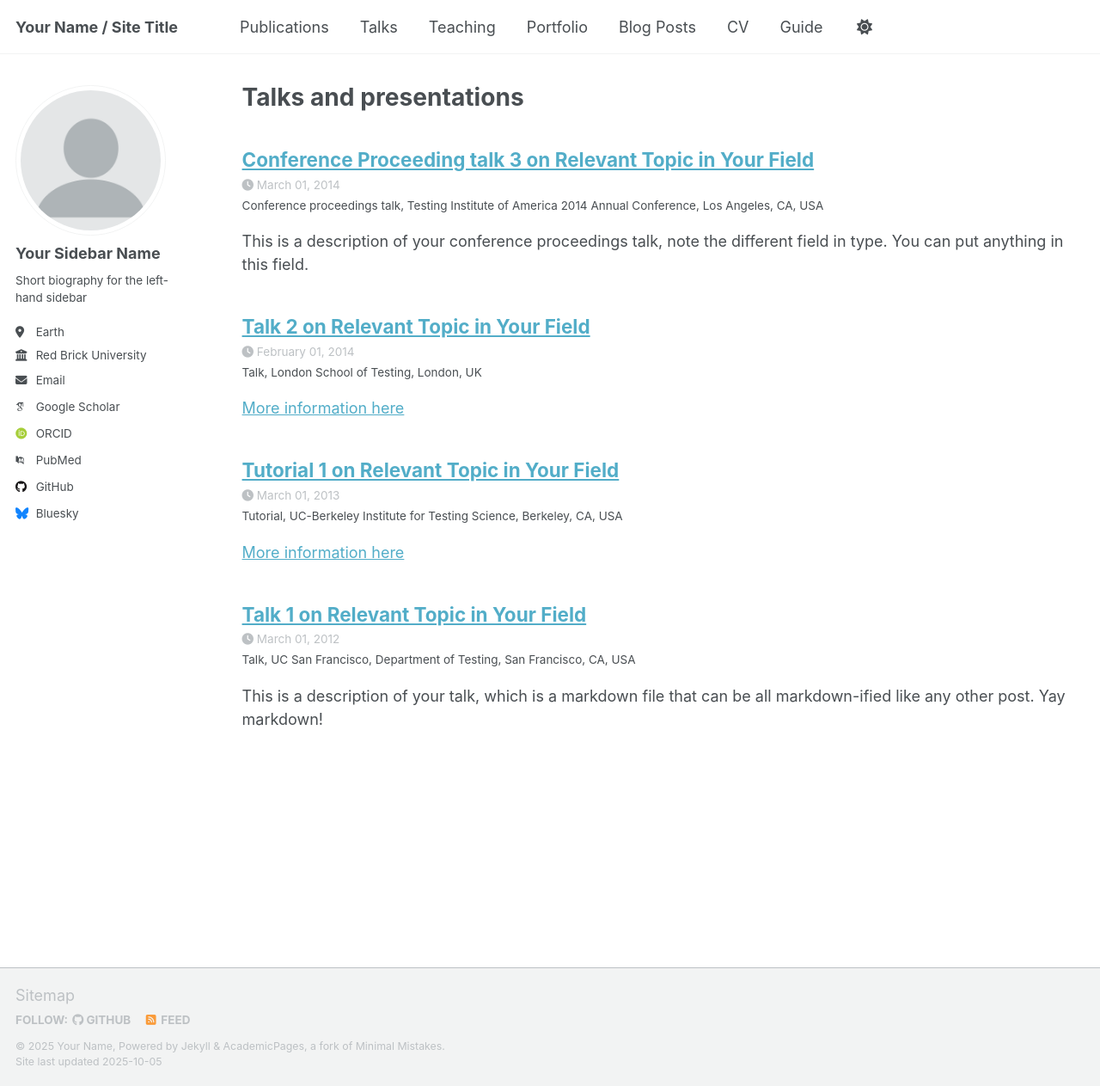
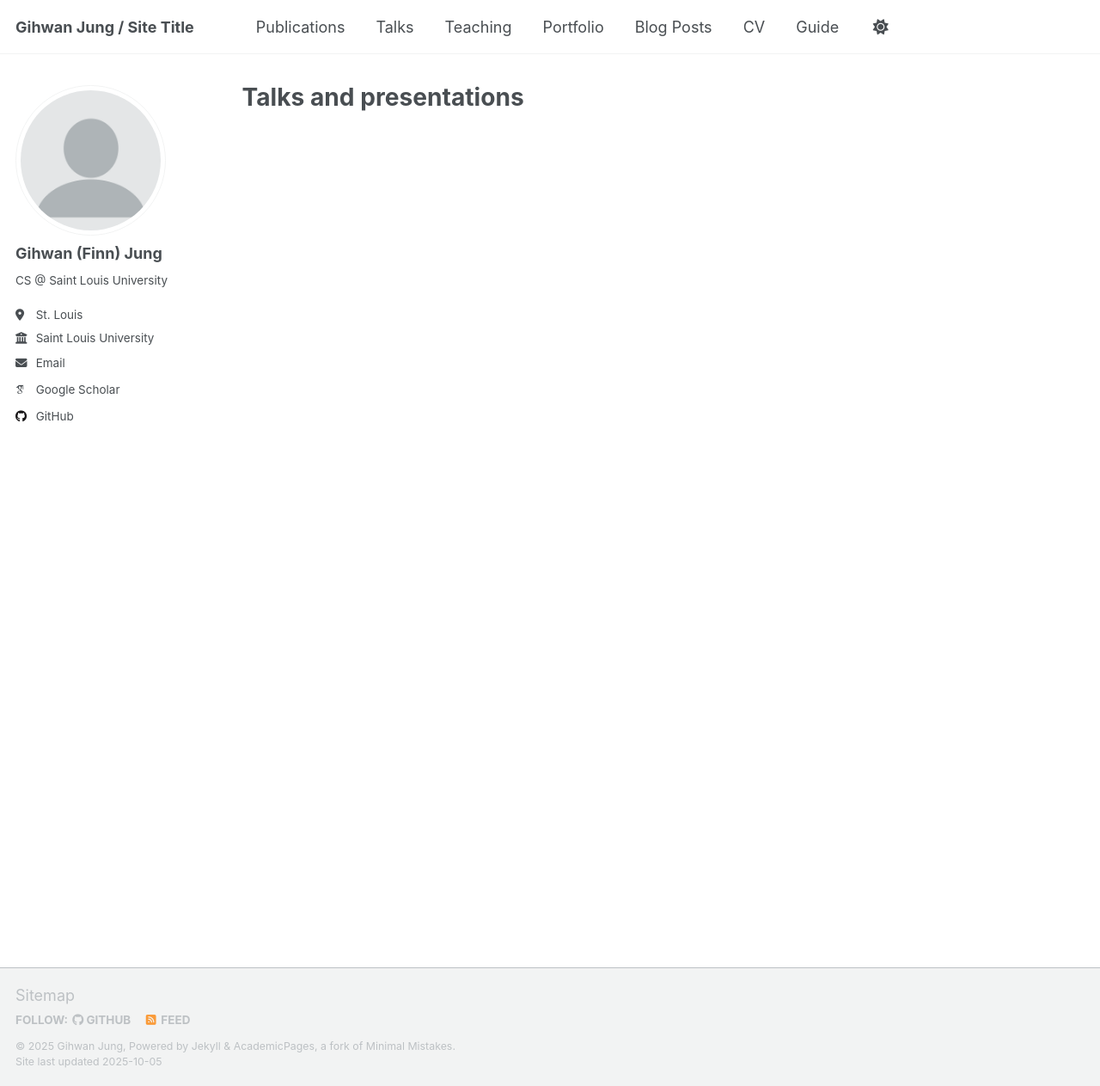
Before and after one commit to Jung0219/Jung0219.github.io, a Jekyll site: the page built from _pages/talks.html, in a window 1280 px wide and 1263 px high. Shown: the whole window at 86% size. Built offline with Jekyll 4.4.1, drawn with Linux system fonts in a browser that asks for light colours; some web fonts are replaced; a script that is not in the unit is left out.

Commit message:
second commit

```diff
--- a/_config.yml
+++ b/_config.yml
@@ -7,155 +7,152 @@
 # server process.
 
 # Basic Site Settings
-locale                   : "en-US"
-site_theme               : "default" # Currently available options are "default", "air"
-title                    : "Your Name / Site Title"
-title_separator          : "-"
-name                     : &name "Your Name"
-description              : &description "Your Name's academic portfolio"   # Update this with a general description of your site, this is the default if not overridden by a page
-url                      : https://academicpages.github.io # The base hostname & protocol for your site e.g. "https://[your GitHub username].github.io",
-                                                           # or if you already have some other page hosted on Github then use "https://[your GitHub username].github.io/[Your Repo Name]"
-baseurl                  : "" # the subpath of your site, e.g. "/blog"
-repository               : "academicpages/academicpages.github.io"
+locale: "en-US"
+site_theme: "default" # Currently available options are "default", "air"
+title: "Gihwan Jung / Site Title"
+title_separator: "-"
+name: &name "Gihwan Jung"
+description: &description "Gihwan Jung's academic portfolio" # Update this with a general description of your site, this is the default if not overridden by a page
+url:
+  https://Jung0219.github.io # The base hostname & protocol for your site e.g. "https://[your GitHub username].github.io",
+  # or if you already have some other page hosted on Github then use "https://[your GitHub username].github.io/[Your Repo Name]"
+baseurl: "" # the subpath of your site, e.g. "/blog"
+repository: "Jung0219/Jung0219.github.io"
 
 # Site Author - The following control what appear as part of the author content on the side bar.
 #               If a field is blank the icon and link will not appear, otherwise it will be shown.
 #               Additional customization can be done by editing /_includes/author-profile.html
 author:
   # Biographic information
-  avatar           : "profile.png"
-  name             : "Your Sidebar Name"
-  pronouns         : # example: "she/her"
-  bio              : "Short biography for the left-hand sidebar"
-  location         : "Earth"
-  employer         : "Red Brick University"
-  uri              : # URL
-  email            : "none@example.org"
+  avatar: "profile.png"
+  name: "Gihwan (Finn) Jung"
+  pronouns: # example: "she/her"
+  bio: "CS @ Saint Louis University"
+  location: "St. Louis"
+  employer: "Saint Louis University"
+  uri: # URL
+  email: "urush030219@gmail.com"
 
   # Academic websites
-  academia         : # URL
-  arxiv            : # URL - Update with the correct link to your profile
-  googlescholar    : "https://scholar.google.com/citations?user=PS_CX0AAAAAJ"
-  inspire-hep      : # URL
-  impactstory      : # URL
-  orcid            : "http://orcid.org/yourorcidurl"
-  semantic         : # URL
-  pubmed           : "https://www.ncbi.nlm.nih.gov/pubmed/?term=john+snow"
-  researchgate     : # URL
-  scopus           : # URL
+  academia: # URL
+  arxiv: # URL - Update with the correct link to your profile
+  googlescholar: "https://scholar.google.com/citations?view_op=list_works&hl=en&user=X0H4bxAAAAAJ"
+  inspire-hep: # URL
+  impactstory: # URL
+  orcid:
+  semantic: # URL
+  pubmed:
+  researchgate: # URL
+  scopus: # URL
 
   # Repositories and software development
-  bitbucket        : # Username - Update with your username on the site
-  codepen          : # Username
-  dribbble         : # Username
-  github           : "academicpages"
-  kaggle           : # Username
-  stackoverflow    : # User number or user number and name (i.e., use "1" or "1/jeff-atwood")
+  bitbucket: # Username - Update with your username on the site
+  codepen: # Username
+  dribbble: # Username
+  github: "https://github.com/Jung0219?tab=repositories"
+  kaggle: # Username
+  stackoverflow: # User number or user number and name (i.e., use "1" or "1/jeff-atwood")
 
   # Social media
-  artstation       : # Username
-  bluesky          : "bsky.app" # Replace this with you Bluesky username
-  facebook         : # Username
-  flickr           : # Username
-  foursquare       : # Username
-  goodreads        : # Username
-  google_plus      : # Username
-  keybase          : # Username
-  instagram        : # Username
-  lastfm           : # Username
-  linkedin         : # Username
-  mastodon         : # URL
-  medium           : # URL
-  pinterest        : # Username
-  soundcloud       : # Username
-  steam            : # Username
-  telegram         : # URL
-  tumblr           : # Username
-  twitter          : # Username for X / Twitter
-  vine             : # Username
-  weibo            : # Username
-  wikipedia        : # Username
-  xing             : # Username
-  youtube          : # Username
-  zhihu            : # Username
+  artstation: # Username
+  bluesky: # Replace this with your Bluesky username
+  facebook: # Username
+  flickr: # Username
+  foursquare: # Username
+  goodreads: # Username
+  google_plus: # Username
+  keybase: # Username
+  instagram: # Username
+  lastfm: # Username
+  linkedin: # Username
+  mastodon: # URL
+  medium: # URL
+  pinterest: # Username
+  soundcloud: # Username
+  steam: # Username
+  telegram: # URL
+  tumblr: # Username
+  twitter: # Username for X / Twitter
+  vine: # Username
+  weibo: # Username
+  wikipedia: # Username
+  xing: # Username
+  youtube: # Username
+  zhihu: # Username
 
 # Publication Category - The following the list of publication categories and their headings
 publication_category:
   books:
-    title: 'Books'
+    title: "Books"
   manuscripts:
-    title: 'Journal Articles'
+    title: "Journal Articles"
   conferences:
-    title: 'Conference Papers'
+    title: "Conference Papers"
 
 # Site Settings
-teaser                   :  # filename of teaser fallback teaser image placed in /images/ for social media previews
-breadcrumbs              : false # true, false (default)
-words_per_minute         : 160
-future                   : true
-read_more                : "disabled" # if enabled, adds "Read more" links to excerpts
-talkmap_link             : false      #change to true to add link to talkmap on talks page
+teaser: # filename of teaser fallback teaser image placed in /images/ for social media previews
+breadcrumbs: false # true, false (default)
+words_per_minute: 160
+future: true
+read_more: "disabled" # if enabled, adds "Read more" links to excerpts
+talkmap_link: false #change to true to add link to talkmap on talks page
 comments:
-  provider               : # false (default), "disqus", "discourse", "facebook", "google-plus", "staticman", "custom"
+  provider: # false (default), "disqus", "discourse", "facebook", "google-plus", "staticman", "custom"
   disqus:
-    shortname            :
+    shortname:
   discourse:
-    server               : # https://meta.discourse.org/t/embedding-discourse-comments-via-javascript/31963 , e.g.: meta.discourse.org
+    server: # https://meta.discourse.org/t/embedding-discourse-comments-via-javascript/31963 , e.g.: meta.discourse.org
   facebook:
-    appid                :
-    num_posts            : # 5 (default)
-    colorscheme          : # "light" (default), "dark"
+    appid:
+    num_posts: # 5 (default)
+    colorscheme: # "light" (default), "dark"
 staticman:
-  allowedFields          : ['name', 'email', 'url', 'message']
-  branch                 : "gh-pages" # "master", "gh-pages"
-  commitMessage          : "New comment."
-  filename               : comment-{@timestamp}
-  format                 : "yml"
-  moderation             : true
-  path                   : "_data/comments/{options.slug}"
-  requiredFields         : ['name', 'email', 'message']
+  allowedFields: ["name", "email", "url", "message"]
+  branch: "gh-pages" # "master", "gh-pages"
+  commitMessage: "New comment."
+  filename: comment-{@timestamp}
+  format: "yml"
+  moderation: true
+  path: "_data/comments/{options.slug}"
+  requiredFields: ["name", "email", "message"]
   transforms:
-    email                : "md5"
+    email: "md5"
   generatedFields:
     date:
-      type               : "date"
+      type: "date"
       options:
-        format           : "iso8601" # "iso8601" (default), "timestamp-seconds", "timestamp-milliseconds"
+        format: "iso8601" # "iso8601" (default), "timestamp-seconds", "timestamp-milliseconds"
 atom_feed:
-  hide                   : false     # change to true to hide the RSS feed in the footer
-  path                   : # blank (default) uses feed.xml
-
+  hide: false # change to true to hide the RSS feed in the footer
+  path: # blank (default) uses feed.xml
 
 # SEO Related
-google_site_verification :
-bing_site_verification   :
-alexa_site_verification  :
-yandex_site_verification :
-
+google_site_verification:
+bing_site_verification:
+alexa_site_verification:
+yandex_site_verification:
 
 # Social Sharing
 twitter:
-  username               : &twitter
+  username: &twitter
 facebook:
-  username               :
-  app_id                 :
-  publisher              :
-og_image                 :  # Social media default site image
-og_description           :  # Social media default site image description
+  username:
+  app_id:
+  publisher:
+og_image: # Social media default site image
+og_description: # Social media default site image description
 # For specifying social profiles
 # - https://developers.google.com/structured-data/customize/social-profiles
 social:
-  type                   : # Person or Organization (defaults to Person)
-  name                   : # If the user or organization name differs from the site's name
+  type: # Person or Organization (defaults to Person)
+  name: # If the user or organization name differs from the site's name
   links: # An array of links to social media profiles
-
 
 # Analytics
 analytics:
-  provider               :  "false" # false (default), "google", "google-universal", "google-analytics-4", "custom"
+  provider: "false" # false (default), "google", "google-universal", "google-analytics-4", "custom"
   google:
-    tracking_id          :
-
+    tracking_id:
 
 # Reading Files
 include:
@@ -195,14 +192,12 @@ keep_files:
 encoding: "utf-8"
 markdown_ext: "markdown,mkdown,mkdn,mkd,md"
 
-
 # Conversion
 markdown: kramdown
 highlighter: rouge
 lsi: false
 excerpt_separator: "\n\n"
 incremental: false
-
 
 # Markdown Processing
 kramdown:
@@ -214,7 +209,6 @@ kramdown:
   toc_levels: 1..6
   smart_quotes: lsquo,rsquo,ldquo,rdquo
   enable_coderay: false
-
 
 # These settings control the types of collections used by the template
 collections:
@@ -230,7 +224,6 @@ collections:
   talks:
     output: true
     permalink: /:collection/:path/
-
 
 # These settings control how pages and collections are included in the site
 defaults:
@@ -288,19 +281,16 @@ defaults:
       author_profile: true
       share: true
 
-
 # Sass/SCSS
 sass:
   sass_dir: _sass
   style: compressed # http://sass-lang.com/documentation/file.SASS_REFERENCE.html#output_style
-
 
 # Outputting
 permalink: /:categories/:title/
 # paginate: 5 # amount of posts to show
 # paginate_path: /page:num/
 timezone: Etc/UTC # http://en.wikipedia.org/wiki/List_of_tz_database_time_zones
-
 
 # Plugins
 plugins:
@@ -319,7 +309,6 @@ whitelist:
   - jekyll-sitemap
   - jekyll-redirect-from
   - jemoji
-
 
 # Archives
 #  Type
@@ -349,7 +338,6 @@ tag_archive:
 #     category: /categories/:name/
 #     tag: /tags/:name/
 
-
 # HTML Compression
 # - http://jch.penibelst.de/
 compress_html:
--- a/_talks/2012-03-01-talk-1.md
+++ /dev/null
@@ -1,11 +0,0 @@
----
-title: "Talk 1 on Relevant Topic in Your Field"
-collection: talks
-type: "Talk"
-permalink: /talks/2012-03-01-talk-1
-venue: "UC San Francisco, Department of Testing"
-date: 2012-03-01
-location: "San Francisco, CA, USA"
----
-
-This is a description of your talk, which is a markdown file that can be all markdown-ified like any other post. Yay markdown!
--- a/_talks/2013-03-01-tutorial-1.md
+++ /dev/null
@@ -1,13 +0,0 @@
----
-title: "Tutorial 1 on Relevant Topic in Your Field"
-collection: talks
-type: "Tutorial"
-permalink: /talks/2013-03-01-tutorial-1
-venue: "UC-Berkeley Institute for Testing Science"
-date: 2013-03-01
-location: "Berkeley, CA, USA"
----
-
-[More information here](http://exampleurl.com)
-
-This is a description of your tutorial, note the different field in type. This is a markdown files that can be all markdown-ified like any other post. Yay markdown!
--- a/_talks/2014-02-01-talk-2.md
+++ /dev/null
@@ -1,13 +0,0 @@
----
-title: "Talk 2 on Relevant Topic in Your Field"
-collection: talks
-type: "Talk"
-permalink: /talks/2014-02-01-talk-2
-venue: "London School of Testing"
-date: 2014-02-01
-location: "London, UK"
----
-
-[More information here](http://example2.com)
-
-This is a description of your talk, which is a markdown files that can be all markdown-ified like any other post. Yay markdown!
--- a/_talks/2014-03-01-talk-3.md
+++ /dev/null
@@ -1,11 +0,0 @@
----
-title: "Conference Proceeding talk 3 on Relevant Topic in Your Field"
-collection: talks
-type: "Conference proceedings talk"
-permalink: /talks/2014-03-01-talk-3
-venue: "Testing Institute of America 2014 Annual Conference"
-date: 2014-03-01
-location: "Los Angeles, CA, USA"
----
-
-This is a description of your conference proceedings talk, note the different field in type. You can put anything in this field.
```
Also changed, not shown: _teaching/2014-spring-teaching-1.md (deleted, +0 -20 lines), _teaching/2015-spring-teaching-2.md (deleted, +0 -20 lines).
